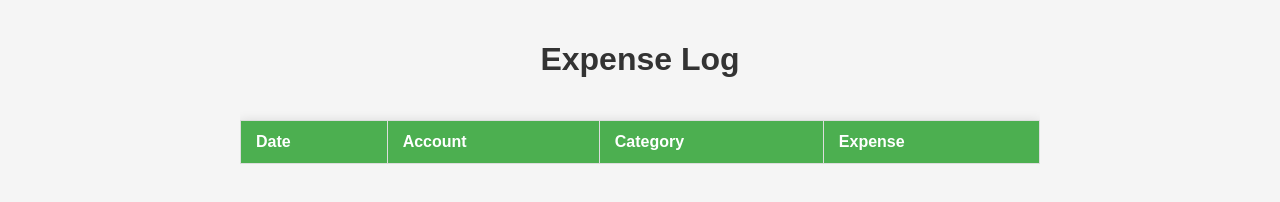
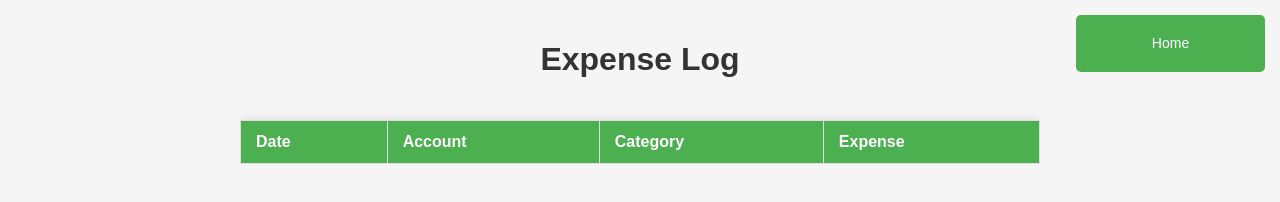
Before and after one commit to Sangeetha-T-Samuel/VIRONISA-1-, a website: page showexpenses.html in a window 1280 px wide. Drawn offline with Linux system fonts and the light colour scheme; no server answers.

Commit message:
Update showexpenses.html

```diff
--- a/showexpenses.html
+++ b/showexpenses.html
@@ -52,11 +52,31 @@
             padding: 20px;
             color: #666;
         }
+        .home-btn {
+    font-size: 14px; /* Slightly larger text size for visibility */
+    width: 5cm; /* Set width to 5cm */
+    height: 1.5cm; /* Adjust height for balance */
+    border: none;
+    border-radius: 5px;
+    background-color: #4CAF50;
+    color: white;
+    cursor: pointer;
+    position: absolute;
+    right: 15px;
+    top: 15px;
+    display: flex;
+    align-items: center;
+    justify-content: center;
+    text-align: center;
+}
+.home-btn:hover {
+            background-color: #4ad219;
+        }
     </style>
 </head>
 <body>
     <h1>Expense Log</h1>
-
+<button class="home-btn" onclick="window.location.href='homepage.html'">Home</button>
     <div class="table-container">
         <table id="expenseTable">
             <thead>
```
